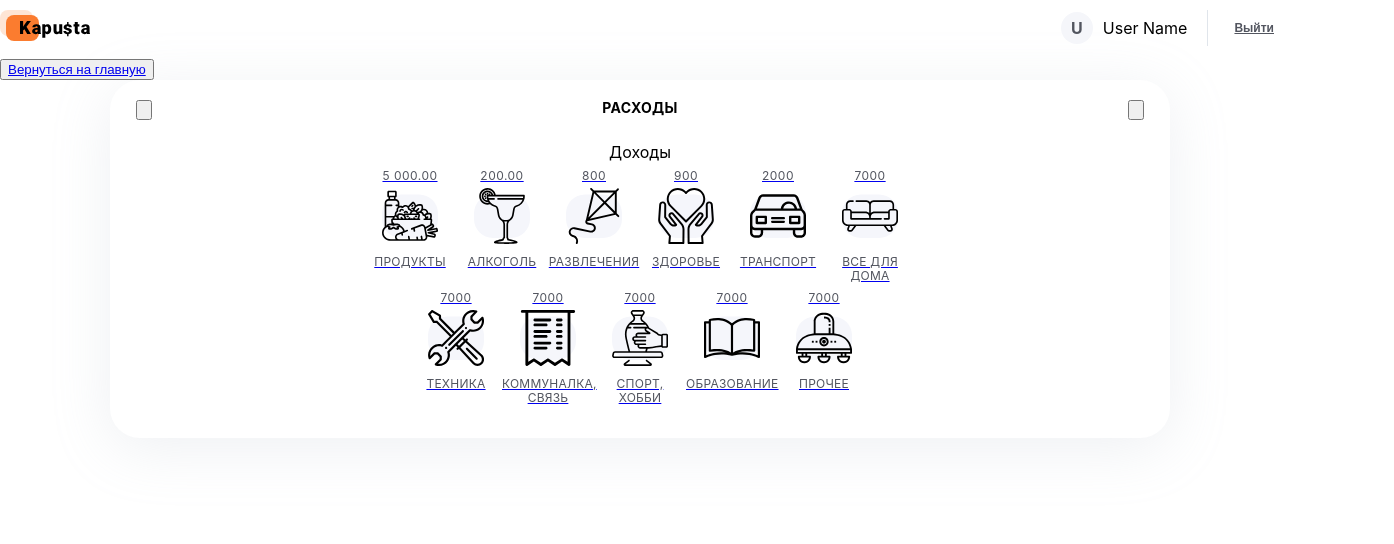
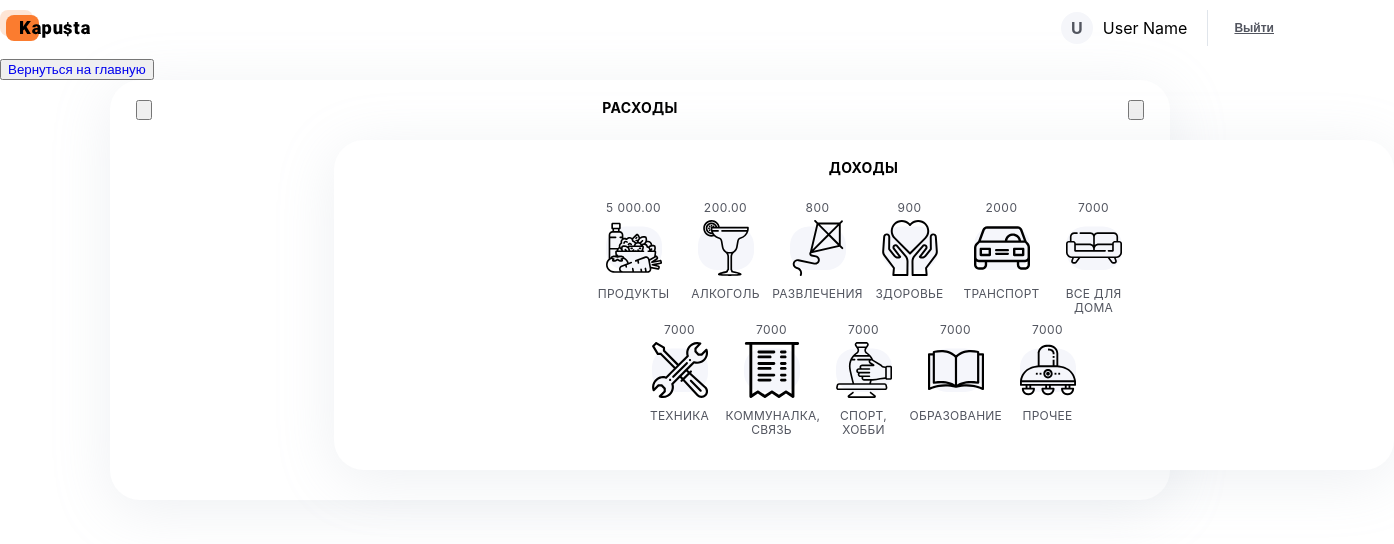
Before and after one commit to NikOroferov/team8_react_project, a React (Create React App) app: page /reports in a window 1280 px wide. Shown: the top 544 px of the page, 1394 px wide, since content can reach past the window. Built offline with nearby package versions, Linux system fonts and the light colour scheme.

Commit message:
Добавлены стили

```diff
--- a/src/components/CostsReport/CostsReport.module.css
+++ b/src/components/CostsReport/CostsReport.module.css
@@ -1,3 +1,29 @@
+.sections {
+  background-color: #ffffff;
+  box-shadow: 0px 10px 60px rgba(170, 178, 197, 0.2);
+  border-radius: 30px;
+  margin-left: auto;
+  margin-right: auto;
+  padding: 20px 26px 30px;
+  text-align: center;
+}
+.section_title {
+  font-weight: bold;
+  font-size: 14px;
+  line-height: 16px;
+  letter-spacing: 0.02em;
+  text-transform: uppercase;
+  color: #000000;
+}
+
+.container {
+  margin-left: auto;
+  margin-right: auto;
+  margin-top: 20px;
+  max-width: 613px;
+  display: grid;
+}
+
 .list {
   display: flex;
   justify-content: center;
@@ -45,3 +71,21 @@
     border-bottom: none;
   }
 }
+
+@media (max-width: 771px) {
+  .sections {
+    width: 100%;
+  }
+}
+
+@media screen and (min-width: 772px) and (max-width: 1279px) {
+  .sections {
+    max-width: 666px;
+  }
+}
+
+@media (min-width: 1280px) {
+  .sections {
+    width: 1060px;
+  }
+}
--- a/src/components/IncomesReport/IncomesReport.module.css
+++ b/src/components/IncomesReport/IncomesReport.module.css
@@ -1,3 +1,29 @@
+.sections {
+  background-color: #ffffff;
+  box-shadow: 0px 10px 60px rgba(170, 178, 197, 0.2);
+  border-radius: 30px;
+  margin-left: auto;
+  margin-right: auto;
+  padding: 20px 26px 30px;
+  text-align: center;
+}
+.section_title {
+  font-weight: bold;
+  font-size: 14px;
+  line-height: 16px;
+  letter-spacing: 0.02em;
+  text-transform: uppercase;
+  color: #000000;
+}
+
+.container {
+  margin-left: auto;
+  margin-right: auto;
+  margin-top: 20px;
+  max-width: 613px;
+  display: grid;
+}
+
 .list {
   display: flex;
   justify-content: center;
@@ -51,3 +77,21 @@
     border-bottom: none;
   }
 }
+
+@media (max-width: 771px) {
+  .sections {
+    width: 100%;
+  }
+}
+
+@media screen and (min-width: 772px) and (max-width: 1279px) {
+  .sections {
+    max-width: 666px;
+  }
+}
+
+@media (min-width: 1280px) {
+  .sections {
+    width: 1060px;
+  }
+}
--- a/src/index.css
+++ b/src/index.css
@@ -39,7 +39,6 @@ code {
   font-family: source-code-pro, Menlo, Monaco, Consolas, 'Courier New',
     monospace;
 }
-
 
 input[type='number']::-webkit-inner-spin-button,
 input[type='number']::-webkit-outer-spin-button {
@@ -92,8 +91,8 @@ ol[class] {
 }
 
 /* Элементы a, у которых нет класса, сбрасываем до дефолтных стилей */
-a:not([class]) {
-  text-decoration-skip-ink: auto;
+a {
+  text-decoration: none;
 }
 
 /* Упрощаем работу с изображениями */
```
